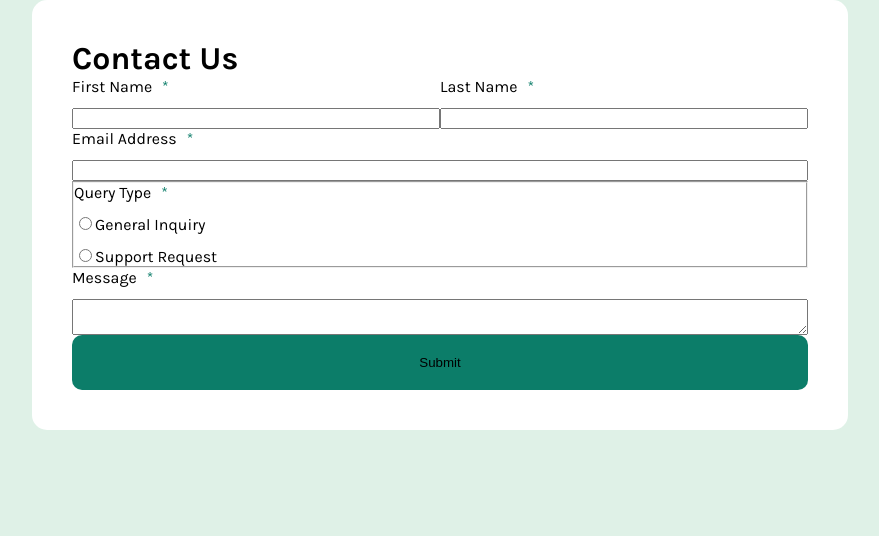
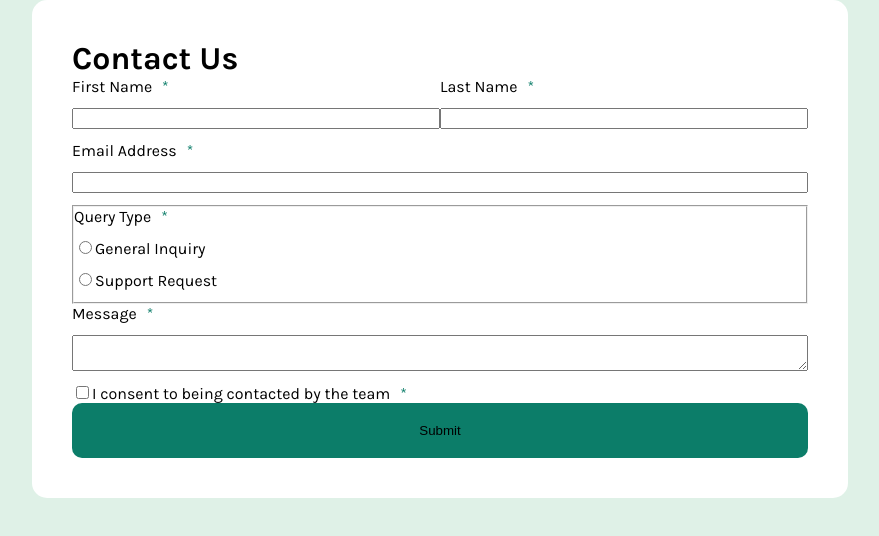
Before and after one commit to ephraim-beltran/contact-form, a React (Vite) app: page / in a window 1280 px wide. Shown: the top 536 px of the page, without its empty margins (200-1079 px from the left). Built offline with nearby package versions, Linux system fonts and the light colour scheme.

Commit message:
fix(consent input): create a consent input refactor(errorMessage): wrap errorMessage object in span

```diff
--- a/src/components/InputField.jsx
+++ b/src/components/InputField.jsx
@@ -10,17 +10,17 @@ function InputField({ errorMessage }) {
     <label className={styled.entry}>
         <span className={styled.label}>First Name<RequiredMarker/></span>
         <input type="text" name="firstname" required={true} />
-        {errorMessage.firstname}
+        <span>{errorMessage.firstname}</span>
     </label>
     <label className={styled.entry}>
         <span className={styled.label}>Last Name<RequiredMarker/></span>
         <input type="text" name="lastname" required={true} />
-        {errorMessage.lastname}
+        <span>{errorMessage.lastname}</span>
     </label>
     <label className={`${styled.wide} ${styled.entry}`}>
         <span className={styled.label}>Email Address<RequiredMarker/></span>
         <input type="email" name="email" required={true} />
-        {errorMessage.email}
+        <span>{errorMessage.email}</span>
     </label>
     <fieldset className={styled.entry}>
         <span>Query Type<RequiredMarker/></span>
@@ -32,12 +32,17 @@ function InputField({ errorMessage }) {
             <input type="radio" name="queryType" value="support-request" required />
             <span>Support Request</span>
         </label>
-        {errorMessage.queryType}
+        <span>{errorMessage.queryType}</span>
     </fieldset>
     <label className={`${styled.wide} ${styled.entry}`}>
         <span>Message<RequiredMarker /></span>
         <textarea name="message" required></textarea>
-        {errorMessage.message}
+        <span>{errorMessage.message}</span>
+    </label>
+    <label className={styled.wide}>
+        <input type="checkbox" name="consent" required />
+        <span>I consent to being contacted by the team<RequiredMarker/></span>
+        <span>{errorMessage.consent}</span>
     </label>
     </>
     )
```
